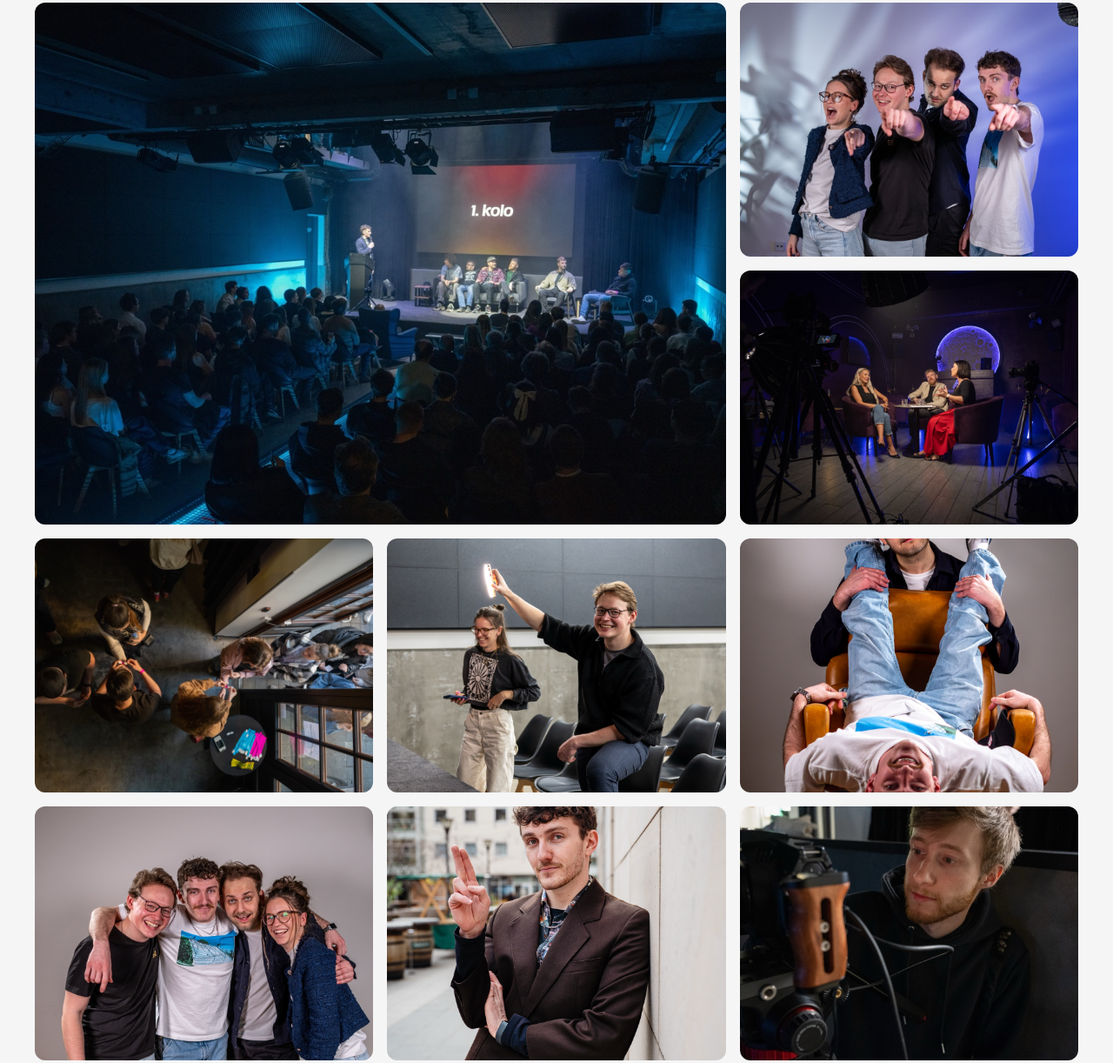
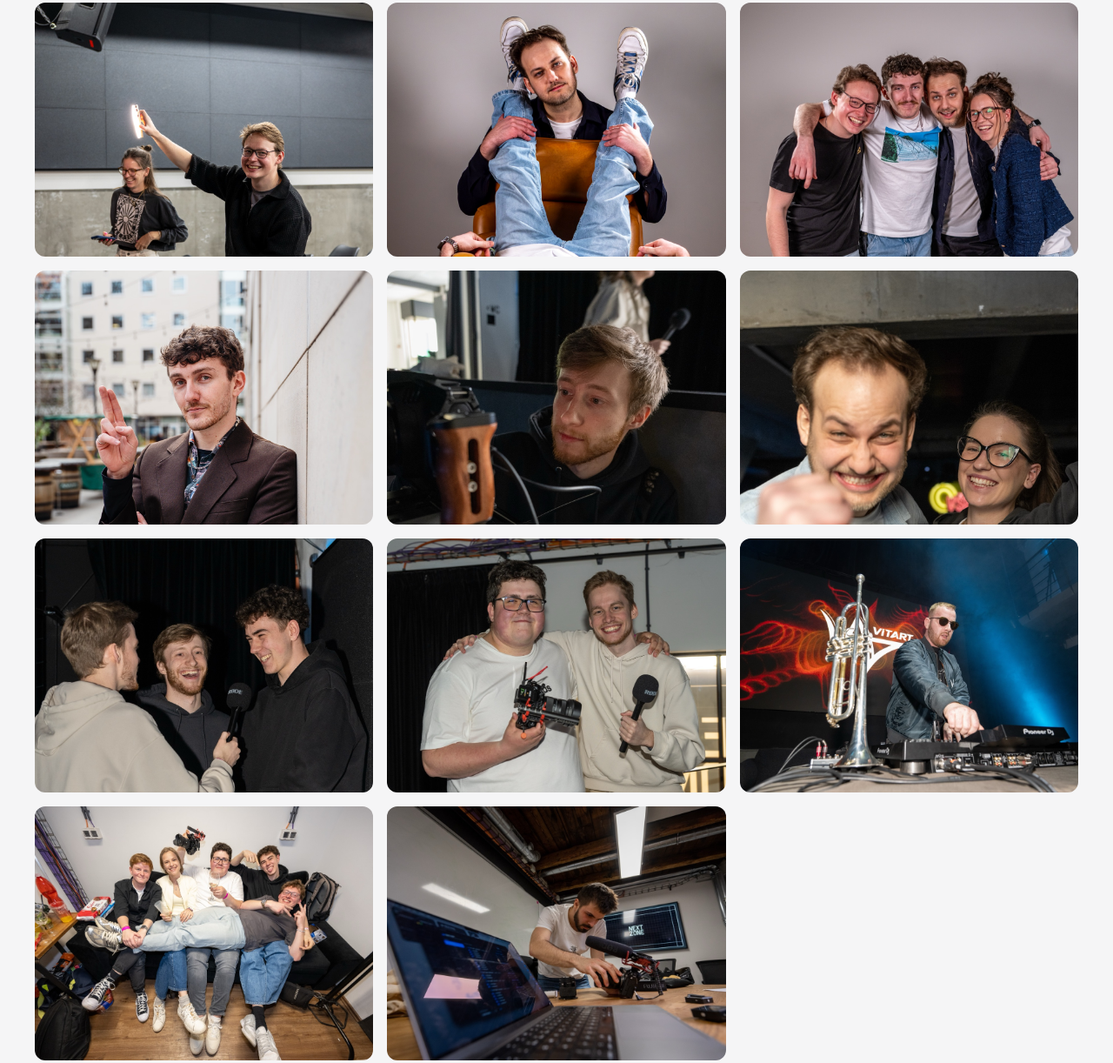
Before and after one commit to webhunter-navrhy/keylight-web, a plain HTML site: page index.html in a window 1280 px wide. Shown: the part 7876-9098 px from the top of the page at 87% size. Drawn offline with Linux system fonts and the light colour scheme; animation ran at ten frames a second.

Commit message:
Fix team gallery: use dedicated team photos, remove hero duplicates
- Replaced hlavni-1 to hlavni-4 (hero photos) with all 11 team photos (tym-1 to tym-11)
- Removed photo-large class that made one photo disproportionately big
- Added object-position: center 20% to prevent face cropping in grid

Co-Authored-By: Claude Opus 4.6 <noreply@anthropic.com>

```diff
--- a/css/style.css
+++ b/css/style.css
@@ -792,21 +792,13 @@ h4 { font-size: clamp(1.1rem, 2vw, 1.4rem); }
   gap: 1rem;
 }
 
-.team-gallery .photo-large {
-  grid-column: span 2;
-  grid-row: span 2;
-}
-
 .team-gallery img {
   width: 100%;
   height: 100%;
   object-fit: cover;
+  object-position: center 20%;
   border-radius: 12px;
   aspect-ratio: 4/3;
-}
-
-.team-gallery .photo-large img {
-  aspect-ratio: auto;
 }
 
 .team-gallery > div {
@@ -1226,7 +1218,6 @@ h4 { font-size: clamp(1.1rem, 2vw, 1.4rem); }
   }
 
   .team-gallery { grid-template-columns: 1fr 1fr; }
-  .team-gallery .photo-large { grid-column: span 2; grid-row: span 1; }
 
   .form-row { grid-template-columns: 1fr; }
 
@@ -1247,6 +1238,5 @@ h4 { font-size: clamp(1.1rem, 2vw, 1.4rem); }
 @media (max-width: 480px) {
   .stat-card { flex: 0 1 100%; }
   .team-gallery { grid-template-columns: 1fr; }
-  .team-gallery .photo-large { grid-column: span 1; }
   .shows-grid { grid-template-columns: 1fr !important; }
 }
--- a/index.html
+++ b/index.html
@@ -387,16 +387,17 @@
         <p>KEYLIGHT netvoří jen kamery a technika. Tvoří ho lidé, kteří věří, že kvalitní obsah dokáže bavit, spojovat a zanechat po sobě dobrou náladu.</p>
       </div>
       <div class="team-gallery reveal">
-        <div class="photo-large"><img src="images/fotogalerie/hlavni-1.jpg" alt="KEYLIGHT — živé natáčení" loading="lazy"></div>
-        <div><img src="images/fotogalerie/hlavni-2.jpg" alt="KEYLIGHT tým" loading="lazy"></div>
-        <div><img src="images/fotogalerie/hlavni-3.jpg" alt="Natáčení MTS" loading="lazy"></div>
-        <div><img src="images/fotogalerie/hlavni-4.jpg" alt="Zákulisí" loading="lazy"></div>
         <div><img src="images/tym/tym-1.jpg" alt="Tým KEYLIGHT" loading="lazy"></div>
         <div><img src="images/tym/tym-2.jpg" alt="KEYLIGHT produkce" loading="lazy"></div>
         <div><img src="images/tym/tym-3.jpg" alt="KEYLIGHT zákulisí" loading="lazy"></div>
         <div><img src="images/tym/tym-4.jpg" alt="KEYLIGHT show" loading="lazy"></div>
         <div><img src="images/tym/tym-5.jpg" alt="KEYLIGHT scéna" loading="lazy"></div>
         <div><img src="images/tym/tym-6.jpg" alt="KEYLIGHT natáčení" loading="lazy"></div>
+        <div><img src="images/tym/tym-7.jpg" alt="KEYLIGHT tým" loading="lazy"></div>
+        <div><img src="images/tym/tym-8.jpg" alt="KEYLIGHT backstage" loading="lazy"></div>
+        <div><img src="images/tym/tym-9.jpg" alt="KEYLIGHT kamera" loading="lazy"></div>
+        <div><img src="images/tym/tym-10.jpg" alt="KEYLIGHT světla" loading="lazy"></div>
+        <div><img src="images/tym/tym-11.jpg" alt="KEYLIGHT focení" loading="lazy"></div>
       </div>
     </div>
   </section>
```
